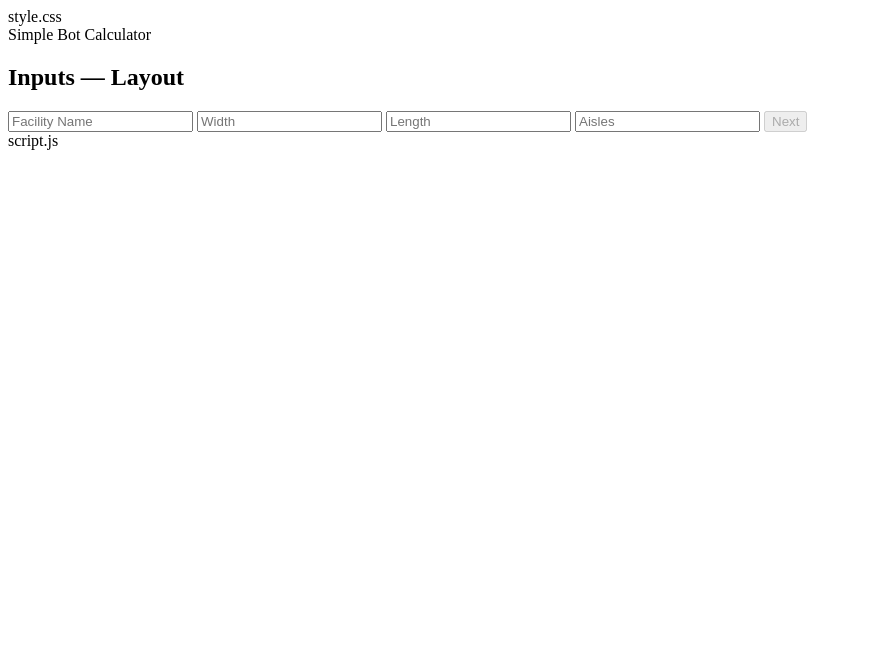
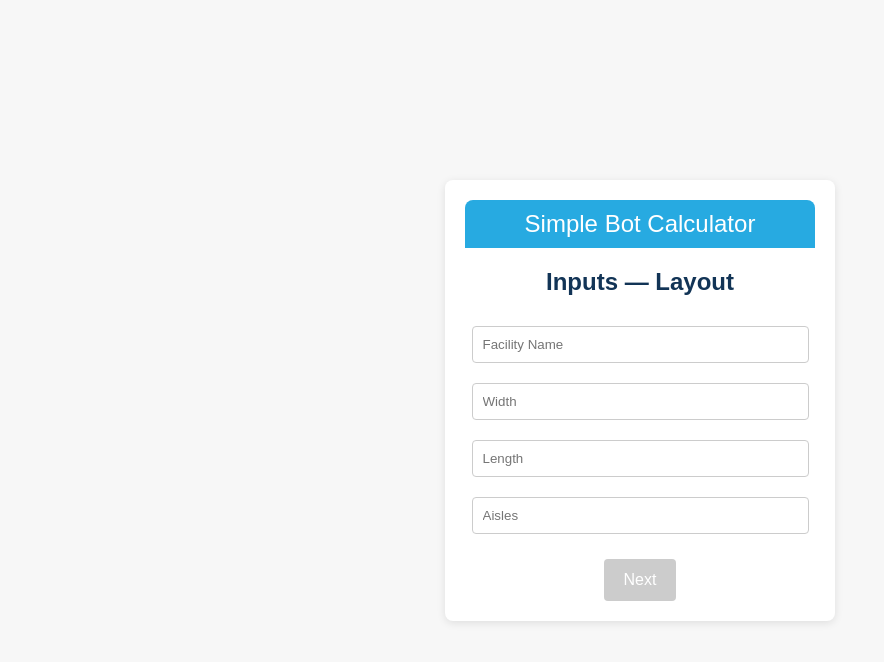
Before and after one commit to wpayne81/Bot-Calc-3, a plain HTML site: page layout.html in a window 1280 px wide. Shown: the whole page, without its empty margins (0-884 px from the left). Drawn offline with Linux system fonts and the light colour scheme.

Commit message:
Fix HTML structure and link stylesheet/script

```diff
--- a/layout.html
+++ b/layout.html
@@ -1,9 +1,8 @@
-
 <!DOCTYPE html>
 <html>
 <head>
     <title>Layout Inputs</title>
-    style.css
+    <link rel="stylesheet" href="style.css">
 </head>
 <body>
     <div class="container">
@@ -15,6 +14,6 @@
         <input type="number" id="aisles" placeholder="Aisles">
         <button id="nextBtn" disabled>Next</button>
     </div>
-    script.js</script>
+    <script src="script.js"></script>
 </body>
 </html>
```
